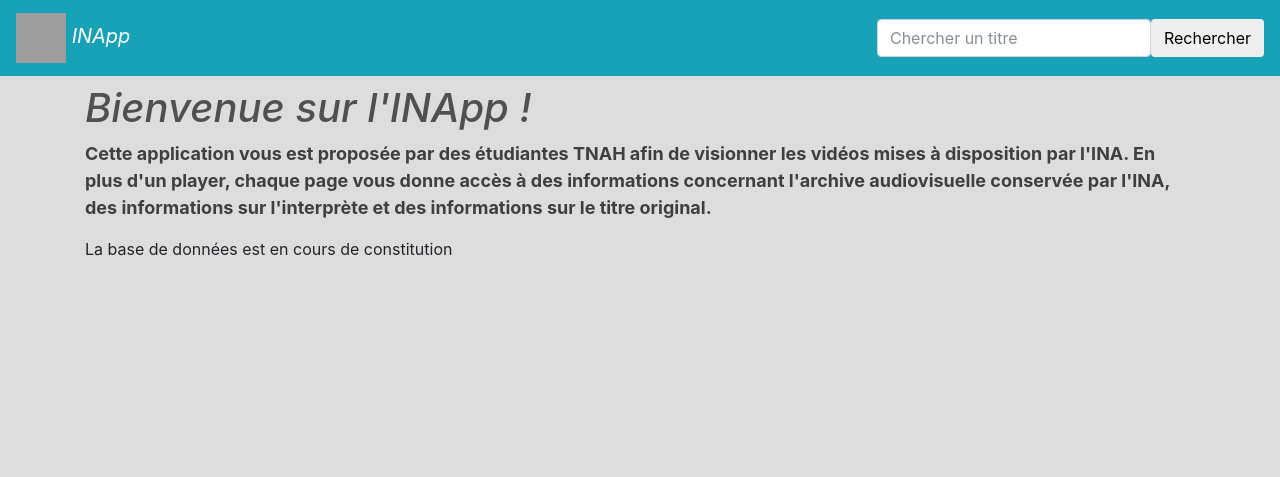
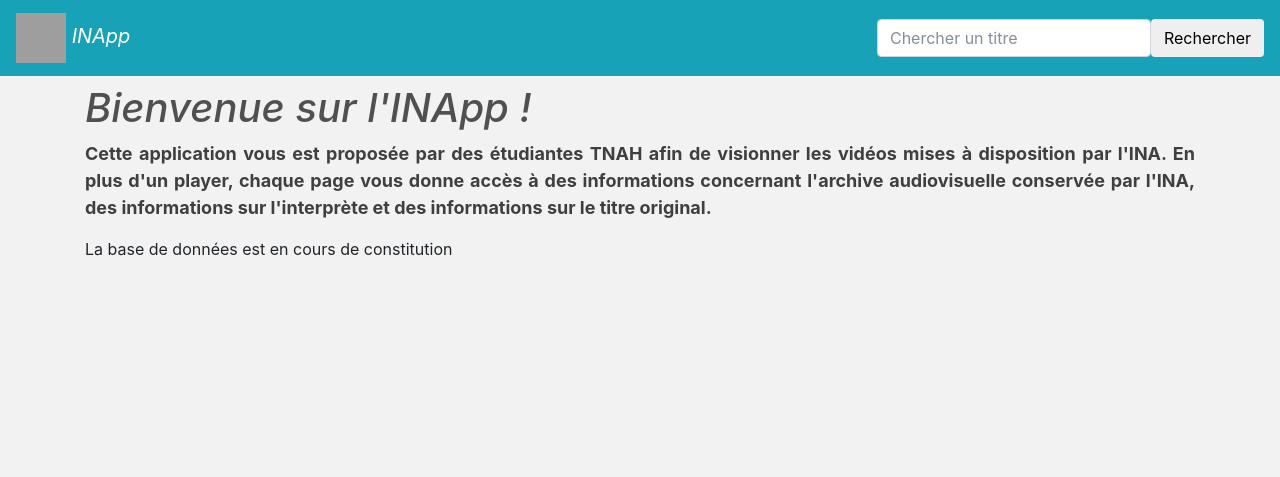
Before and after one commit to LauryneL/INApp, a Flask app: page / in a window 1280 px wide. Shown: the top 477 px of the page. Run offline with Flask 2, Linux system fonts and the light colour scheme; data that the repository does not hold is empty; some libraries are stand-ins or nearby versions; grey boxes are pictures that could not be loaded.

Commit message:
correction affichage

```diff
--- a/visualisation/INApp/templates/conteneur.html
+++ b/visualisation/INApp/templates/conteneur.html
@@ -7,7 +7,7 @@
         {% include "partials/css.html" %}
         {% include "partials/metadata.html" %}
     </head>
-    <body style="background-color:#dddddd;">
+    <body style="background-color:#f2f2f2;">
 
 
       <nav class="navbar navbar-expand-md navbar-dark bg-info justify-content-between">
--- a/visualisation/INApp/templates/pages/accueil.html
+++ b/visualisation/INApp/templates/pages/accueil.html
@@ -2,7 +2,7 @@
 {% block corps %}
 <h1></h1>
 <h1 style="color:#505050;"><i>Bienvenue sur l'INApp !</i></h1>
-<p style="color:#3f3f3f;"><b><font size="+1">Cette application vous est proposée par des étudiantes TNAH afin de visionner les vidéos mises à disposition par l'INA. En plus d'un player, chaque page vous donne accès à des informations concernant l'archive audiovisuelle conservée par l'INA, des informations sur l'interprète et des informations sur le titre original.</font></b></p>
+<p style="color:#3f3f3f;" align="justify"><b><font size="+1">Cette application vous est proposée par des étudiantes TNAH afin de visionner les vidéos mises à disposition par l'INA. En plus d'un player, chaque page vous donne accès à des informations concernant l'archive audiovisuelle conservée par l'INA, des informations sur l'interprète et des informations sur le titre original.</font></b></p>
     {% if videos %}
 <p><font size="+1"><b>Le catalogue compte {{videos|length}} vidéos :</b></font></p>
         <div class="list-group">
```
